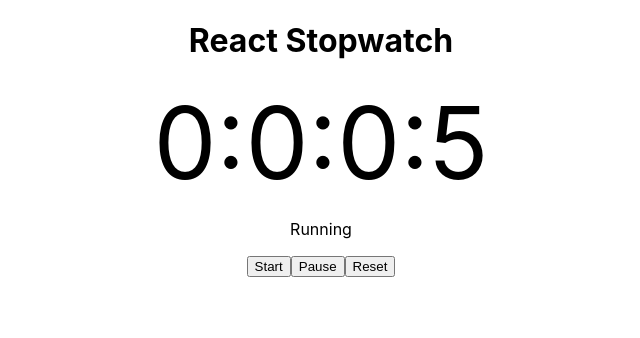
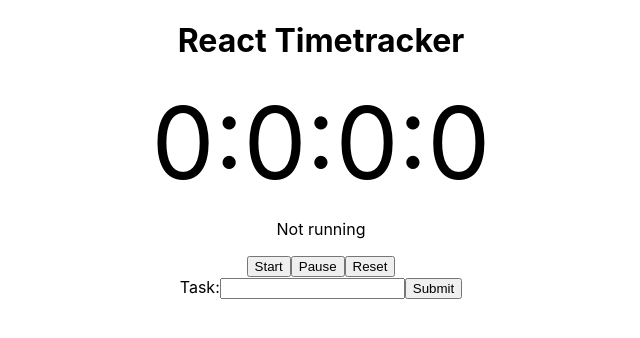
Before and after one commit to Benriez/timeTracker, a React (Create React App) app: page / in a window 1280 px wide. Shown: the top 338 px of the page, without its empty margins (319-959 px from the left). Built offline with nearby package versions, Linux system fonts and the light colour scheme.

Commit message:
added input field

```diff
--- a/src/App.js
+++ b/src/App.js
@@ -11,12 +11,12 @@ function MyStopwatch() {
     start,
     pause,
     reset,
-  } = useStopwatch({ autoStart: true });
+  } = useStopwatch({ autoStart: false });
 
 
   return (
     <div style={{textAlign: 'center'}}>
-      <h1>React Stopwatch</h1>
+      <h1>React Timetracker</h1>
       <div style={{fontSize: '100px'}}>
         <span>{days}</span>:<span>{hours}</span>:<span>{minutes}</span>:<span>{seconds}</span>
       </div>
@@ -24,11 +24,19 @@ function MyStopwatch() {
       <button onClick={start}>Start</button>
       <button onClick={pause}>Pause</button>
       <button onClick={reset}>Reset</button>
-    </div>
+        <form>
+          <label>
+            Task:
+            <input type="text" name="task" />
+          </label>
+          <input type="submit" value="Submit" />
+        </form>
+      </div>
   );
 }
 
 export default function App() {
+
   return (
     <div>
       <MyStopwatch />
```
